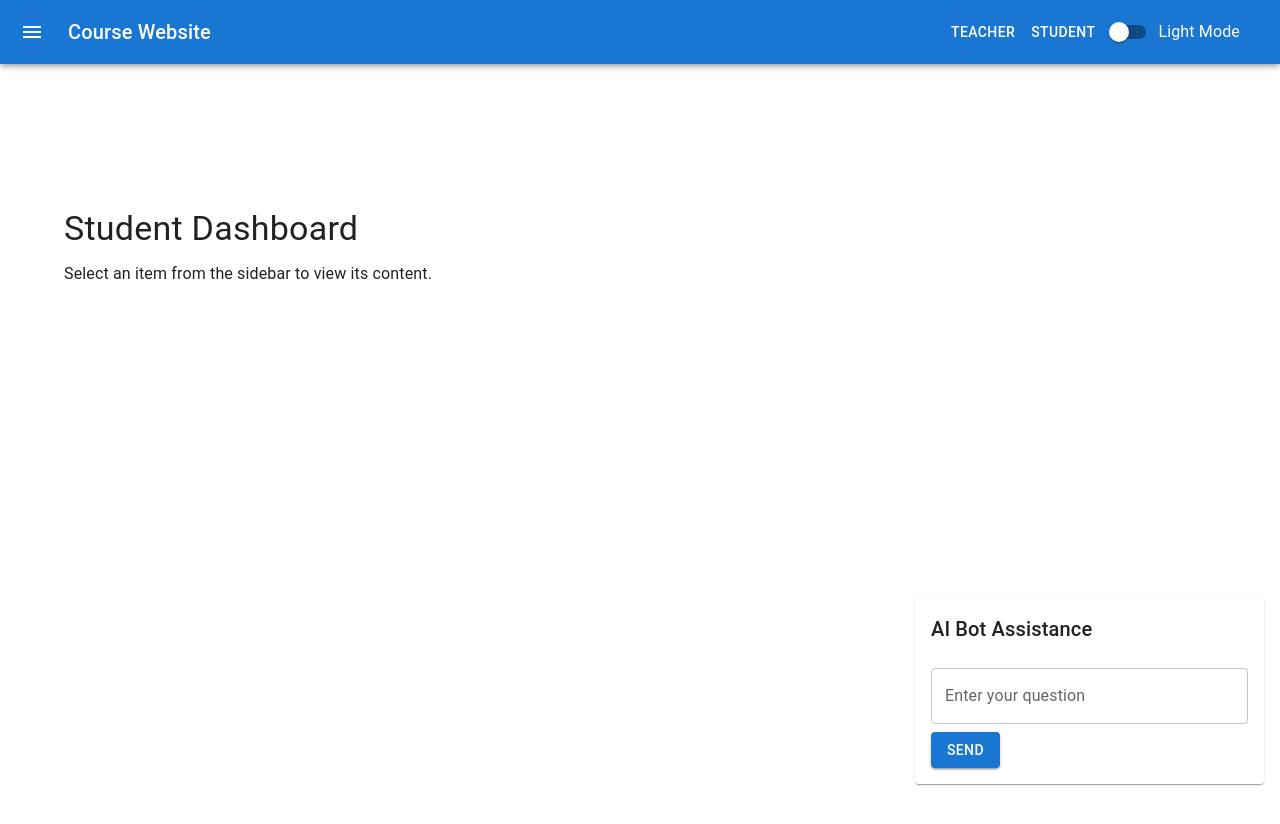
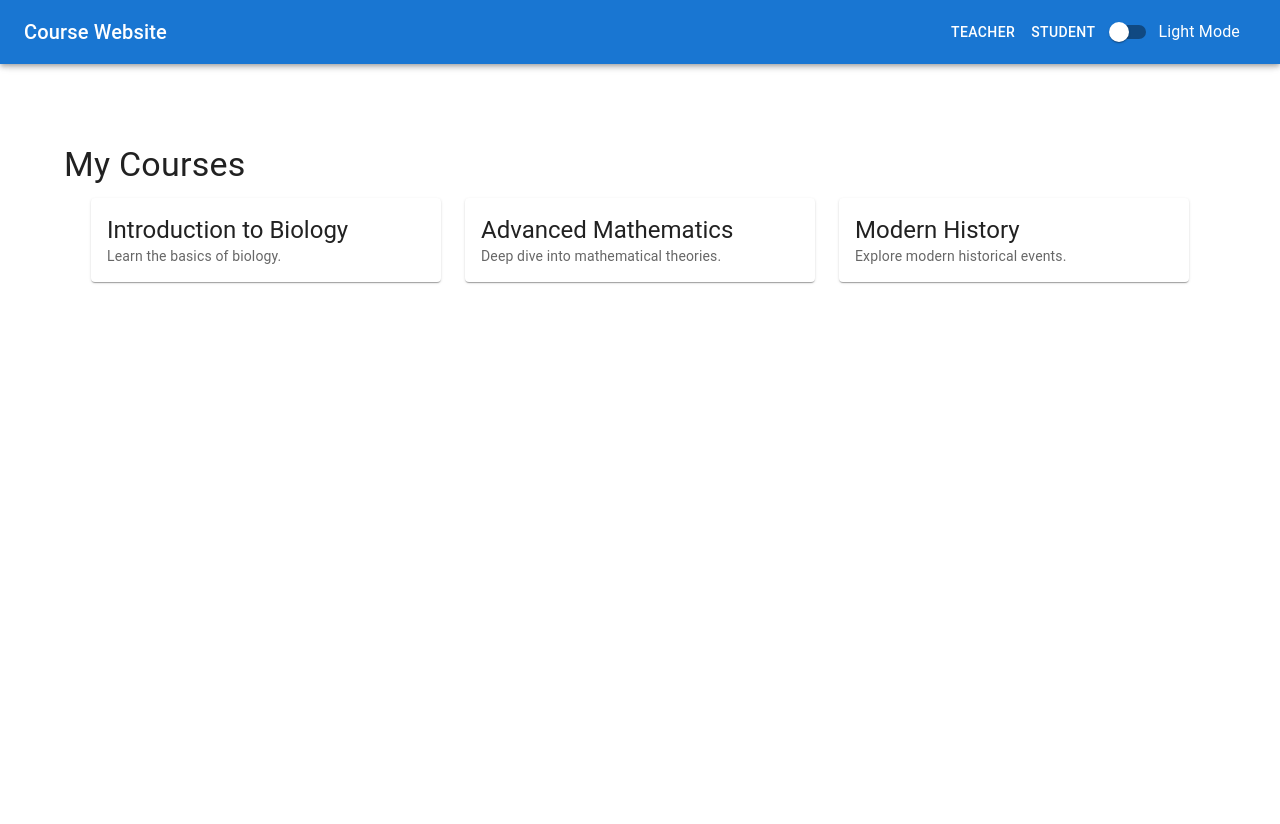
Before and after one commit to Johan511/OB-course-website, a React (Create React App) app: page /student in a window 1280 px wide. Shown: the top 824 px of the page. Before the commit the page ends 800 px from the top, so only its background shows below. Built offline with nearby package versions, Linux system fonts and the light colour scheme.

Commit message:
Added courses page
Signed-off-by: HHN <harihara.sn@gmail.com>

```diff
--- a/src/App.tsx
+++ b/src/App.tsx
@@ -1,25 +1,28 @@
 // src/App.tsx
 import React, { useMemo, useState } from 'react';
 import { createTheme, ThemeProvider } from '@mui/material/styles';
-import { CssBaseline, Toolbar, Container } from '@mui/material';
+import { CssBaseline, Toolbar, Container, Box } from '@mui/material';
 import { BrowserRouter as Router, Routes, Route } from 'react-router-dom';
 import AppHeader from './components/AppHeader';
 import TeacherDashboard from './pages/TeacherDashboard';
-import StudentDashboard from './pages/StudentDashboard';
-import WeeklyMaterialSidebar from './components/WeeklyMaterialSidebar';
+import StudentCourses from './pages/StudentCourses';
+import CourseDashboard from './pages/CourseDashboard';
 import TeacherActionsSidebar from './components/TeacherActionsSidebar';
 import ScrollableContent from './components/ScrollableContent';
 
 const App: React.FC = () => {
-  // Student states
-  const [studentDrawerOpen, setStudentDrawerOpen] = useState(false);
-  const [selectedStudentMaterial, setSelectedStudentMaterial] = useState<string>("");
-  const toggleStudentDrawer = () => setStudentDrawerOpen(prev => !prev);
-
   // Teacher states
   const [teacherDrawerOpen, setTeacherDrawerOpen] = useState(false);
   const [selectedTeacherAction, setSelectedTeacherAction] = useState<string>("");
   const toggleTeacherDrawer = () => setTeacherDrawerOpen(prev => !prev);
+
+  // Student states (for course list)
+  const [studentDrawerOpen, setStudentDrawerOpen] = useState(false);
+  const toggleStudentDrawer = () => setStudentDrawerOpen(prev => !prev);
+
+  // Course sidebar state for course dashboard pages
+  const [courseSidebarOpen, setCourseSidebarOpen] = useState(false);
+  const toggleCourseSidebar = () => setCourseSidebarOpen(prev => !prev);
 
   // Dark mode state
   const [darkMode, setDarkMode] = useState(false);
@@ -39,7 +42,6 @@ const App: React.FC = () => {
 
   return (
     <ThemeProvider theme={theme}>
-      <ScrollableContent>
       <CssBaseline />
       <Router>
         <AppHeader
@@ -47,14 +49,9 @@ const App: React.FC = () => {
           toggleDarkMode={toggleDarkMode}
           toggleStudentDrawer={toggleStudentDrawer}
           toggleTeacherDrawer={toggleTeacherDrawer}
+          toggleCourseSidebar={toggleCourseSidebar} // Passed for course pages
         />
-          {/* Sidebar for student dashboard */}
-          <WeeklyMaterialSidebar
-            open={studentDrawerOpen}
-            onClose={toggleStudentDrawer}
-            onSelectMaterial={(material: string) => setSelectedStudentMaterial(material)}
-          />
-          {/* Sidebar for teacher dashboard */}
+        {/* Teacher sidebar */}
         <TeacherActionsSidebar
           open={teacherDrawerOpen}
           onClose={toggleTeacherDrawer}
@@ -62,16 +59,27 @@ const App: React.FC = () => {
         />
         {/* Toolbar to offset the fixed header */}
         <Toolbar />
-          <ScrollableContent>
+        <Box
+          sx={{
+            mt: '64px',
+            height: 'calc(100vh - 64px)',
+            overflowY: 'auto',
+          }}
+        >
           <Container sx={{ mt: 2 }}>
             <Routes>
               <Route path="/teacher" element={<TeacherDashboard selectedAction={selectedTeacherAction} />} />
-                <Route path="/student" element={<StudentDashboard selectedMaterial={selectedStudentMaterial} />} />
+              <Route path="/student" element={<StudentCourses />} />
+              <Route path="/student/course/:courseId" element={
+                <CourseDashboard
+                  courseSidebarOpen={courseSidebarOpen}
+                  toggleCourseSidebar={toggleCourseSidebar}
+                />
+              } />
             </Routes>
           </Container>
-          </ScrollableContent>
+        </Box>
       </Router>
-      </ScrollableContent>
     </ThemeProvider>
   );
 };
--- a/src/components/AppHeader.tsx
+++ b/src/components/AppHeader.tsx
@@ -8,18 +8,26 @@ import { Link, useLocation } from 'react-router-dom';
 interface AppHeaderProps {
   darkMode: boolean;
   toggleDarkMode: () => void;
-  toggleStudentDrawer: () => void;
+  toggleStudentDrawer?: () => void;
   toggleTeacherDrawer: () => void;
+  toggleCourseSidebar?: () => void;
 }
 
-const AppHeader: React.FC<AppHeaderProps> = ({ darkMode, toggleDarkMode, toggleStudentDrawer, toggleTeacherDrawer }) => {
+const AppHeader: React.FC<AppHeaderProps> = ({
+  darkMode,
+  toggleDarkMode,
+  toggleStudentDrawer,
+  toggleTeacherDrawer,
+  toggleCourseSidebar,
+}) => {
   const location = useLocation();
 
   return (
     <AppBar position="fixed" sx={{ zIndex: (theme) => theme.zIndex.drawer + 1 }}>
       <Toolbar>
-        {location.pathname === '/student' && (
-          <IconButton edge="start" color="inherit" onClick={toggleStudentDrawer} sx={{ mr: 2 }}>
+        {/* For course pages, show the course sidebar toggle on the left */}
+        {location.pathname.startsWith('/student/course') && toggleCourseSidebar && (
+          <IconButton edge="start" color="inherit" onClick={toggleCourseSidebar} sx={{ mr: 2 }}>
             <MenuIcon />
           </IconButton>
         )}
@@ -28,6 +36,7 @@ const AppHeader: React.FC<AppHeaderProps> = ({ darkMode, toggleDarkMode, toggleS
             <MenuIcon />
           </IconButton>
         )}
+        {/* For student list page, show the student drawer toggle */}
         <Typography variant="h6" sx={{ flexGrow: 1 }}>
           Course Website
         </Typography>
--- /dev/null
+++ b/src/components/CourseWeeklySidebar.tsx
@@ -0,0 +1,74 @@
+// src/components/CourseWeeklySidebar.tsx
+import React from 'react';
+import {
+  Drawer,
+  List,
+  ListItem,
+  ListItemButton,
+  ListItemIcon,
+  ListItemText,
+  Divider,
+  Toolbar,
+} from '@mui/material';
+import VideoLibraryIcon from '@mui/icons-material/VideoLibrary';
+import AssignmentIcon from '@mui/icons-material/Assignment';
+import NoteIcon from '@mui/icons-material/Note';
+
+const drawerWidth = 240;
+
+interface CourseWeeklySidebarProps {
+  open: boolean;
+  onClose: () => void;
+  onSelectMaterial: (material: string) => void;
+}
+
+const CourseWeeklySidebar: React.FC<CourseWeeklySidebarProps> = ({ open, onClose, onSelectMaterial }) => {
+  return (
+    <Drawer
+      anchor="left"
+      open={open}
+      onClose={onClose}
+      variant="temporary"
+      ModalProps={{
+        keepMounted: true,
+      }}
+      sx={{
+        '& .MuiDrawer-paper': {
+          width: drawerWidth,
+          boxSizing: 'border-box',
+          top: '64px', // offset so it doesn’t cover the header
+        },
+      }}
+    >
+      <Divider />
+      <List>
+        <ListItem disablePadding>
+          <ListItemButton onClick={() => onSelectMaterial("lectureVideo")}>
+            <ListItemIcon>
+              <VideoLibraryIcon />
+            </ListItemIcon>
+            <ListItemText primary="Lecture Videos" />
+          </ListItemButton>
+        </ListItem>
+        <ListItem disablePadding>
+          <ListItemButton onClick={() => onSelectMaterial("assignments")}>
+            <ListItemIcon>
+              <AssignmentIcon />
+            </ListItemIcon>
+            <ListItemText primary="Assignments" />
+          </ListItemButton>
+        </ListItem>
+        <ListItem disablePadding>
+          <ListItemButton onClick={() => onSelectMaterial("lectureNotes")}>
+            <ListItemIcon>
+              <NoteIcon />
+            </ListItemIcon>
+            <ListItemText primary="Lecture Notes" />
+          </ListItemButton>
+        </ListItem>
+      </List>
+    </Drawer>
+  );
+};
+
+export default CourseWeeklySidebar;
--- /dev/null
+++ b/src/pages/CourseDashboard.tsx
@@ -0,0 +1,68 @@
+// src/pages/CourseDashboard.tsx
+import React, { useState } from 'react';
+import { useParams } from 'react-router-dom';
+import { Box, Toolbar, Typography } from '@mui/material';
+import CourseWeeklySidebar from '../components/CourseWeeklySidebar';
+import ChatBot from '../components/ChatBot';
+
+interface CourseDashboardProps {
+    courseSidebarOpen: boolean;
+    toggleCourseSidebar: () => void;
+}
+
+const CourseDashboard: React.FC<CourseDashboardProps> = ({ courseSidebarOpen, toggleCourseSidebar }) => {
+    const { courseId } = useParams<{ courseId: string }>();
+    const [selectedMaterial, setSelectedMaterial] = useState<string>("");
+
+    return (
+        <Box>
+            {/* Temporary sidebar for course weekly content */}
+            <CourseWeeklySidebar
+                open={courseSidebarOpen}
+                onClose={toggleCourseSidebar}
+                onSelectMaterial={(material: string) => {
+                    setSelectedMaterial(material);
+                    toggleCourseSidebar();
+                }}
+            />
+            {/* Main content area */}
+            <Box sx={{ p: 3 }}>
+                <Toolbar />
+                <Typography variant="h4" gutterBottom>
+                    {`Course: ${courseId}`}
+                </Typography>
+                {selectedMaterial === "lectureVideo" && (
+                    <Box sx={{ mt: 2 }}>
+                        <Typography variant="h5" gutterBottom>
+                            Lecture Video
+                        </Typography>
+                        <video controls style={{ width: '100%', maxWidth: '800px' }}>
+                            <source src="/static-video.mp4" type="video/mp4" />
+                            Your browser does not support the video tag.
+                        </video>
+                    </Box>
+                )}
+                {selectedMaterial === "assignments" && (
+                    <Typography variant="body1" sx={{ mt: 2 }}>
+                        Assignments content goes here.
+                    </Typography>
+                )}
+                {selectedMaterial === "lectureNotes" && (
+                    <Typography variant="body1" sx={{ mt: 2 }}>
+                        Lecture notes content goes here.
+                    </Typography>
+                )}
+                {selectedMaterial === "" && (
+                    <Typography variant="body1" sx={{ mt: 2 }}>
+                        Please select a weekly material from the sidebar.
+                    </Typography>
+                )}
+            </Box>
+            <Box sx={{ position: 'fixed', bottom: 16, right: 16, zIndex: 1300 }}>
+                <ChatBot />
+            </Box>
+        </Box>
+    );
+};
+
+export default CourseDashboard;
--- /dev/null
+++ b/src/pages/StudentCourses.tsx
@@ -0,0 +1,54 @@
+// src/pages/StudentCourses.tsx
+import React from 'react';
+import { Box, Typography, Card, CardContent, CardActionArea } from '@mui/material';
+import { Link } from 'react-router-dom';
+
+const StudentCourses: React.FC = () => {
+    // Sample course data
+    const courses = [
+        { id: 'course1', name: 'Introduction to Biology', description: 'Learn the basics of biology.' },
+        { id: 'course2', name: 'Advanced Mathematics', description: 'Deep dive into mathematical theories.' },
+        { id: 'course3', name: 'Modern History', description: 'Explore modern historical events.' },
+    ];
+
+    return (
+        <Box>
+            <Typography variant="h4" gutterBottom>
+                My Courses
+            </Typography>
+            <Box
+                sx={{
+                    display: 'flex',
+                    flexWrap: 'wrap',
+                    gap: 3,
+                    justifyContent: 'center'
+                }}
+            >
+                {courses.map((course) => (
+                    <Card
+                        key={course.id}
+                        sx={{
+                            flex: '1 1 calc(33.333% - 16px)',
+                            minWidth: '250px',
+                            maxWidth: '350px'
+                        }}
+                    >
+                        <CardActionArea component={Link} to={`/student/course/${course.id}`}>
+                            <CardContent>
+                                <Typography variant="h5" component="div">
+                                    {course.name}
+                                </Typography>
+                                <Typography variant="body2" color="text.secondary">
+                                    {course.description}
+                                </Typography>
+                            </CardContent>
+                        </CardActionArea>
+                    </Card>
+                ))}
+            </Box>
+
+        </Box>
+    );
+};
+
+export default StudentCourses;
--- a/src/pages/StudentDashboard.tsx
+++ b/src/pages/StudentDashboard.tsx
@@ -35,9 +35,6 @@ const StudentDashboard: React.FC<StudentDashboardProps> = ({ selectedMaterial })
           Select an item from the sidebar to view its content.
         </Typography>
       )}
-      <Box sx={{ position: 'fixed', bottom: 16, right: 16, zIndex: 1300 }}>
-        <ChatBot />
-      </Box>
     </Box>
   );
 };
```
Lines whose indentation alone changed are shown as unchanged.
